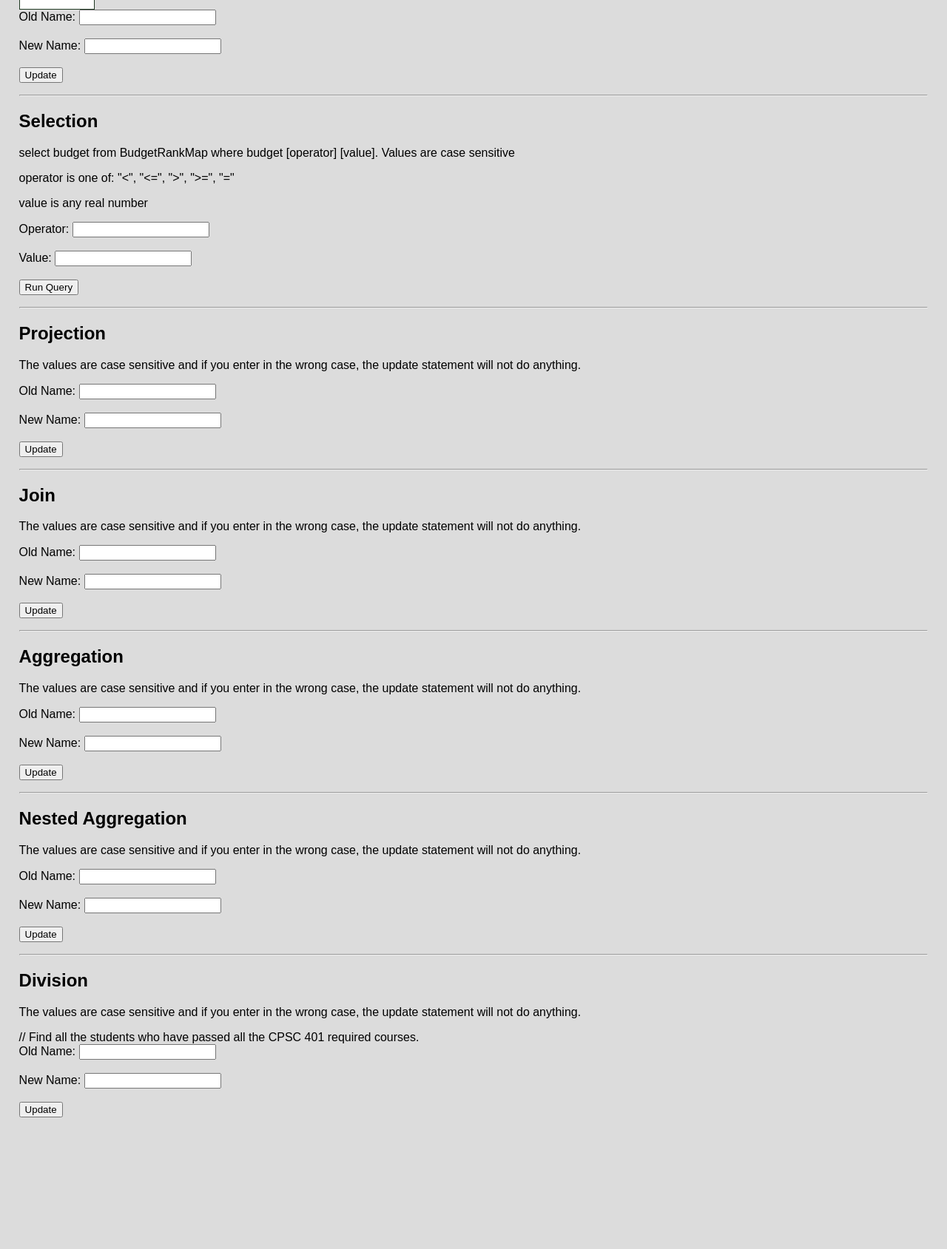
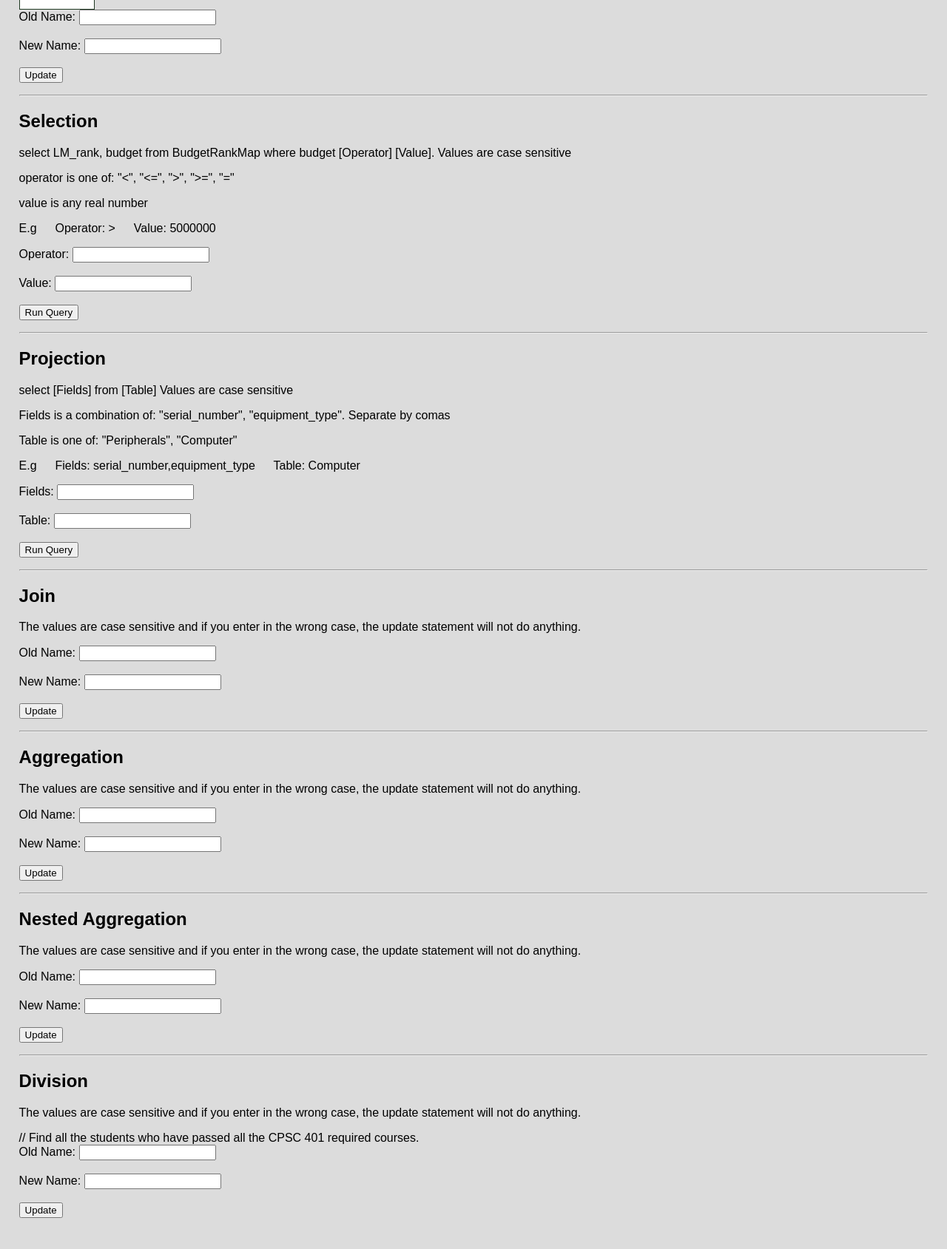
Before and after one commit to edvinkeskin/oryza_sativa_project, a PHP site: page / in a window 1280 px wide. Shown: the part 706-2395 px from the top of the page at 74% size. Before the commit the page ends 2217 px from the top, so only its background shows below. Run offline with PHP 8.4, Linux system fonts and the light colour scheme.

Commit message:
implementing projection, updating sql scripts, adding examples

```diff
--- a/my_app/create_tables_and_data_script/304_create_data.sql
+++ b/my_app/create_tables_and_data_script/304_create_data.sql
@@ -157,7 +157,7 @@ INSERT INTO ModelNumberBrandMap VALUES ('THBT0D1X',	'CORSAIR');
 DROP TABLE Peripherals cascade constraints;
 CREATE TABLE Peripherals (
     serial_number CHAR(10),
-    peripheral_type CHAR(5) NOT NULL,         -- logically should be NOT NULL
+    equipment_type CHAR(5) NOT NULL,         -- logically should be NOT NULL
     PRIMARY KEY (serial_number),
     FOREIGN KEY (serial_number) REFERENCES Equipment_Stocks
 );
@@ -172,7 +172,7 @@ INSERT INTO Peripherals VALUES ('SN32KJ893B',	'MONIT');
 DROP TABLE Computer cascade constraints;
 CREATE TABLE Computer(
     serial_number CHAR(10),
-    computer_type CHAR(5) NOT NULL,         -- logically should be NOT NULL
+    equipment_type CHAR(5) NOT NULL,         -- logically should be NOT NULL
     PRIMARY KEY (serial_number),
     FOREIGN KEY (serial_number) REFERENCES Equipment_Stocks
 );
--- a/my_app/public/index.php
+++ b/my_app/public/index.php
@@ -1,4 +1,3 @@
-<!--Based off of https://www.students.cs.ubc.ca/~cs-304/resources/php-oracle-resources/oracle-test.txt-->
 <!DOCTYPE html>
 <html lang="en">
 
@@ -249,11 +248,13 @@
         <hr>
 
         <h2>Selection</h2>
-        <p>select budget from BudgetRankMap where budget [operator] [value]. Values are case sensitive
+        <p>select LM_rank, budget from BudgetRankMap where budget [Operator] [Value]. Values are case sensitive
         </p>
         <p>operator is one of: "<", "<=", ">", ">=", "="
         </p>
         <p>value is any real number
+        </p>
+        <p>E.g &emsp; Operator: > &emsp; Value: 5000000
         </p>
 
         <form method="GET" action="index.php">
@@ -271,16 +272,24 @@
         <hr>
 
         <h2>Projection</h2>
-        <p>The values are case sensitive and if you enter in the wrong case, the update statement will not do anything.
+        <p>select [Fields] from [Table] Values are case sensitive
+        </p>
+        <p>Fields is a combination of: "serial_number", "equipment_type". Separate by comas
+        </p>
+        <p>Table is one of: "Peripherals", "Computer"
+        </p>
+        <p>E.g &emsp; Fields: serial_number,equipment_type &emsp; Table: Computer
         </p>
 
-        <form method="POST" action="index.php">
+        <form method="GET" action="index.php">
             <!--refresh page when submitted-->
             <input type="hidden" id="projectionRequest" name="projectionRequest">
-            Old Name: <input type="text" name="oldName"> <br><br>
-            New Name: <input type="text" name="newName"> <br><br>
 
-            <input type="submit" value="Update" name="updateSubmit">
+            Fields: <input type="text" name="projectionFields"> <br><br>
+
+            Table: <input type="text" name="projectionTable"> <br><br>
+
+            <input type="submit" value="Run Query" name="projectionSubmit">
             <p></p>
         </form>
 
@@ -518,8 +527,6 @@
             $operator = $_GET['selectionOperator'];
             $value = $_GET['selectionValue'];
 
-            // you need the wrap the old name and new name values with single quotations
-            // executePlainSQL("UPDATE demoTable SET name='" . $new_name . "' WHERE name='" . $old_name . "'");
             $result = executePlainSQL("SELECT LM_rank, budget FROM RankBudgetMap WHERE budget${operator}${value}");
 
             echo "<br>Retrieved data from Selection Request:<br>";
@@ -535,6 +542,26 @@
             echo "</table>";
             OCICommit($db_conn);
 
+        }
+
+        function handleProjectionRequest() {
+            global $db_conn;
+
+            $fields = $_GET['projectionFields'];
+            $table = $_GET['projectionTable'];
+
+            $result = executePlainSQL("SELECT ${fields} FROM ${table}");
+
+            echo "<br>Retrieved data from Projection Request:<br>";
+            echo "<table>";
+            echo "<tr><th>serial_number</th><th>equipment_type</th></tr>";
+
+            while ($row = OCI_Fetch_Array($result, OCI_BOTH)) {
+                echo "<tr><td>" . $row["SERIAL_NUMBER"] . "</td><td>" . $row["EQUIPMENT_TYPE"] . "</td></tr>";
+            }
+
+            echo "</table>";
+            OCICommit($db_conn);
         }
 
         // HANDLE ALL POST ROUTES
@@ -557,10 +584,10 @@
 	// A better coding practice is to have one method that reroutes your requests accordingly. It will make it easier to add/remove functionality.
         function handleGETRequest() {
             if (connectToDB()) {
-                if (array_key_exists('countTuples', $_GET)) {
-                    handleCountRequest();
-                } else if (array_key_exists('selectionRequest', $_GET)) {
+                if (array_key_exists('selectionRequest', $_GET)) {
                     handleSelectionRequest();
+                } else if (array_key_exists('projectionRequest', $_GET)) {
+                    handleProjectionRequest();
                 }
 
                 disconnectFromDB();
@@ -569,7 +596,7 @@
 
 		if (isset($_POST['reset']) || isset($_POST['updateSubmit']) || isset($_POST['insertSubmit'])) {
             handlePOSTRequest();
-        } else if (isset($_GET['selectionSubmit'])) {
+        } else if (isset($_GET['selectionSubmit']) || isset($_GET['projectionSubmit'])) {
             handleGETRequest();
         }
 		?>
```
